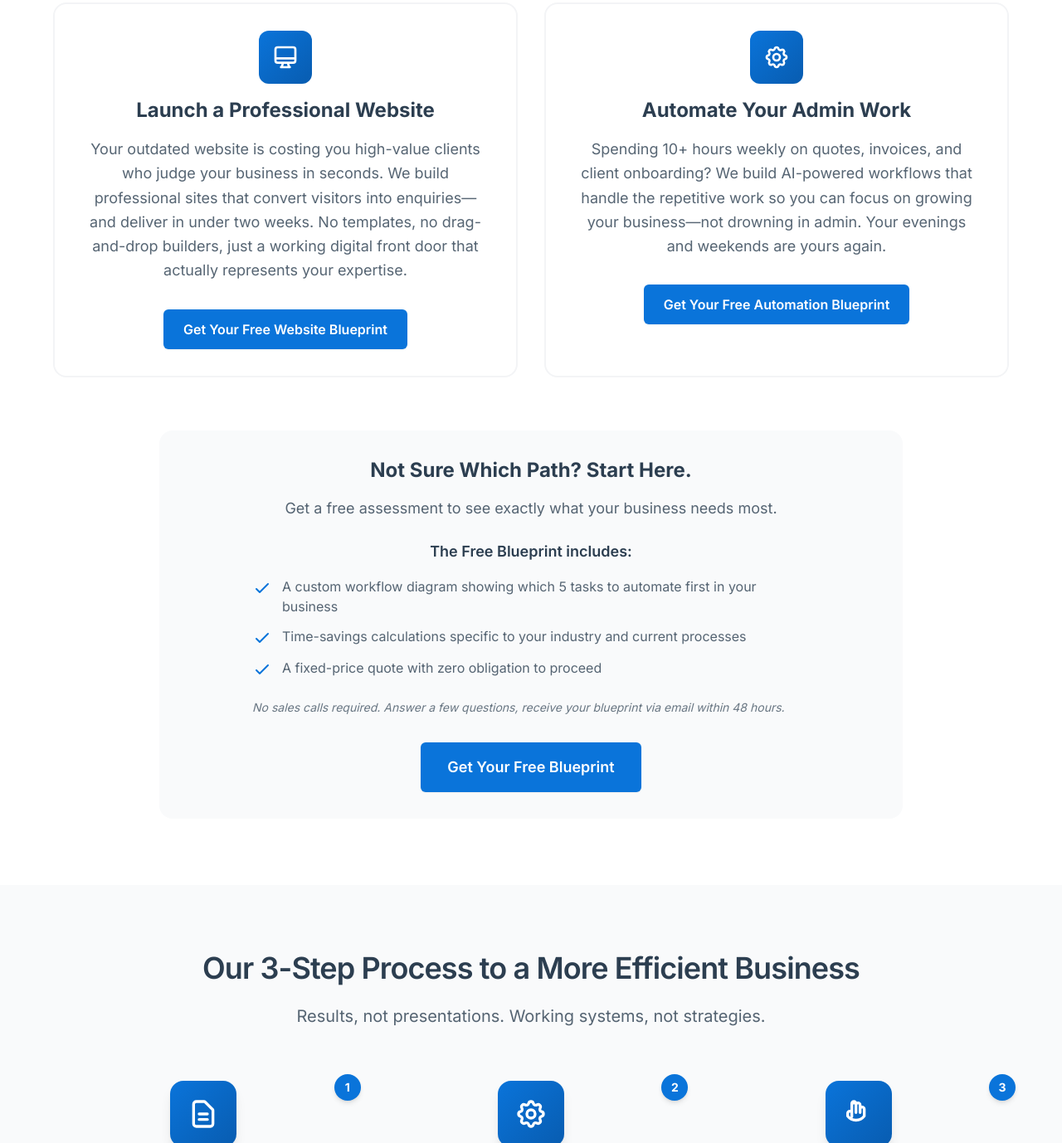
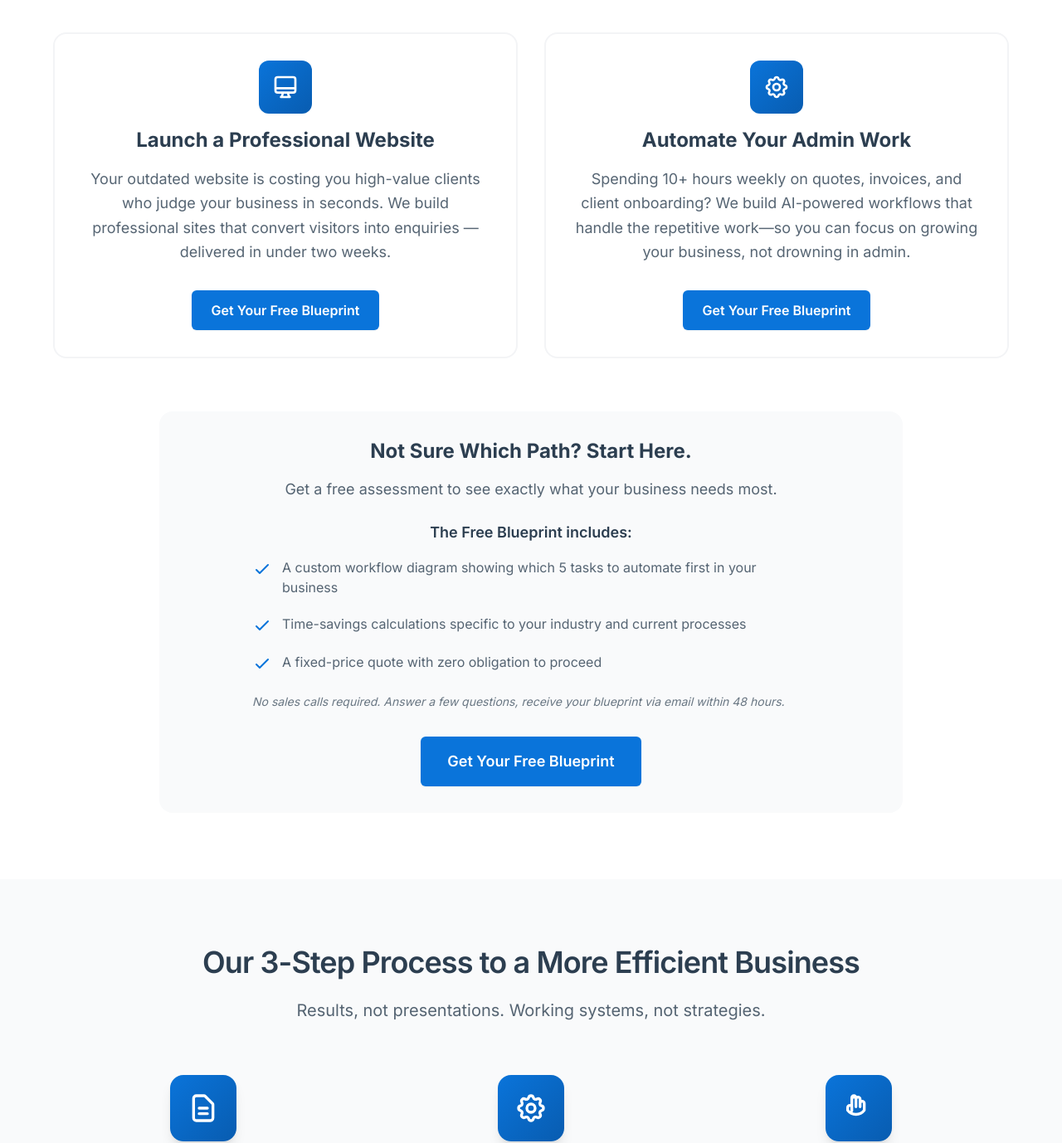
Before and after one commit to secur3et/sortasystems, a plain HTML site: page index.html in a window 1280 px wide. Shown: the part 1422-2800 px from the top of the page at 83% size. Drawn offline with nearby package versions, Linux system fonts and the light colour scheme.

Commit message:
Final content refinements: tighten service copy, standardize CTAs, improve spacing, update trust section, right-align footer contact, remove process numbers

```diff
--- a/index.html
+++ b/index.html
@@ -40,7 +40,7 @@
           </a>
           <!-- Right: CTA button that scrolls to main section -->
           <a href="/blueprint.html" class="inline-flex items-center rounded-md bg-[#0A74DA] px-6 py-3 text-base font-semibold text-white shadow-sm transition-colors hover:bg-[#085CB0] focus:outline-none focus-visible:ring-2 focus-visible:ring-[#0A74DA] focus-visible:ring-offset-2 focus-visible:ring-offset-white">
-            Get Your Blueprint
+            Get Your Free Blueprint
           </a>
         </div>
       </div>
@@ -72,7 +72,7 @@
                   Stop Losing Evenings to Admin<br>Automate Your Business in Weeks
                 </h1>
               <p class="mt-6 text-xl leading-relaxed text-white md:mt-8 md:text-2xl lg:text-3xl max-w-6xl mx-auto">
-                We build AI-powered systems and professional websites that save small businesses 20+ hours every week. Stop fighting fires and start scaling
+                We build AI-powered systems and professional websites that save small businesses 20+ hours every week. Stop fighting fires and start scaling your business.
               </p>
 
               <!-- Two Key Benefits -->
@@ -146,7 +146,7 @@
                   Launch a Professional Website
                 </h3>
                 <p class="text-[#2C3E50]/80 text-lg leading-relaxed mb-6">
-                  Your outdated website is costing you high-value clients who judge your business in seconds. We build professional sites that convert visitors into enquiries—and deliver in under two weeks. No templates, no drag-and-drop builders, just a working digital front door that actually represents your expertise.
+                  Your outdated website is costing you high-value clients who judge your business in seconds. We build professional sites that convert visitors into enquiries — delivered in under two weeks.
                 </p>
               </div>
 
@@ -155,7 +155,7 @@
                     href="/blueprint.html"
                     class="inline-flex items-center justify-center rounded-md bg-[#0A74DA] px-6 py-3 text-base font-semibold text-white shadow-sm transition-colors hover:bg-[#085CB0] focus:outline-none focus-visible:ring-2 focus-visible:ring-[#0A74DA] focus-visible:ring-offset-2"
                   >
-                    Get Your Free Website Blueprint
+                    Get Your Free Blueprint
                   </a>
                 </div>
             </div>
@@ -173,7 +173,7 @@
                   Automate Your Admin Work
                 </h3>
                 <p class="text-[#2C3E50]/80 text-lg leading-relaxed mb-6">
-                  Spending 10+ hours weekly on quotes, invoices, and client onboarding? We build AI-powered workflows that handle the repetitive work so you can focus on growing your business—not drowning in admin. Your evenings and weekends are yours again.
+                  Spending 10+ hours weekly on quotes, invoices, and client onboarding? We build AI-powered workflows that handle the repetitive work—so you can focus on growing your business, not drowning in admin.
                 </p>
               </div>
 
@@ -182,7 +182,7 @@
                   href="/blueprint.html"
                   class="inline-flex items-center justify-center rounded-md bg-[#0A74DA] px-6 py-3 text-base font-semibold text-white shadow-sm transition-colors hover:bg-[#085CB0] focus:outline-none focus-visible:ring-2 focus-visible:ring-[#0A74DA] focus-visible:ring-offset-2"
                 >
-                  Get Your Free Automation Blueprint
+                  Get Your Free Blueprint
                 </a>
               </div>
             </div>
@@ -202,7 +202,7 @@
                 <p class="text-[#2C3E50] font-semibold text-lg mb-4 text-center">
                   The Free Blueprint includes:
                 </p>
-                <ul class="space-y-3 text-[#2C3E50]/80 text-base">
+                <ul class="space-y-5 text-[#2C3E50]/80 text-base">
                   <li class="flex items-start">
                     <svg class="w-6 h-6 text-[#0A74DA] mr-3 flex-shrink-0 mt-0.5" fill="none" stroke="currentColor" viewBox="0 0 24 24">
                       <path stroke-linecap="round" stroke-linejoin="round" stroke-width="2" d="M5 13l4 4L19 7"></path>
@@ -253,15 +253,10 @@
           <div class="grid md:grid-cols-3 gap-8 max-w-6xl mx-auto">
             <!-- Step 1 -->
             <div class="text-center group">
-              <div class="relative">
               <div class="w-20 h-20 bg-gradient-to-br from-[#0A74DA] to-[#085CB0] rounded-2xl flex items-center justify-center mx-auto mb-6 shadow-lg group-hover:shadow-xl transition-all duration-300 group-hover:scale-110">
                 <svg class="w-10 h-10 text-white" fill="none" stroke="currentColor" viewBox="0 0 24 24">
                   <path stroke-linecap="round" stroke-linejoin="round" stroke-width="2" d="M9 12h6m-6 4h6m2 5H7a2 2 0 01-2-2V5a2 2 0 012-2h5.586a1 1 0 01.707.293l5.414 5.414a1 1 0 01.293.707V19a2 2 0 01-2 2z"></path>
                 </svg>
-                </div>
-                <div class="absolute -top-2 -right-2 w-8 h-8 bg-[#0A74DA] rounded-full flex items-center justify-center text-white text-sm font-bold shadow-md">
-                  1
-                </div>
               </div>
               <h3 class="text-2xl font-bold text-[#2C3E50] mb-4 group-hover:text-[#0A74DA] transition-colors duration-300">
                 The Free Blueprint
@@ -273,16 +268,11 @@
 
             <!-- Step 2 -->
             <div class="text-center group">
-              <div class="relative">
               <div class="w-20 h-20 bg-gradient-to-br from-[#0A74DA] to-[#085CB0] rounded-2xl flex items-center justify-center mx-auto mb-6 shadow-lg group-hover:shadow-xl transition-all duration-300 group-hover:scale-110">
                 <svg class="w-10 h-10 text-white" fill="none" stroke="currentColor" viewBox="0 0 24 24">
                   <path stroke-linecap="round" stroke-linejoin="round" stroke-width="2" d="M10.325 4.317c.426-1.756 2.924-1.756 3.35 0a1.724 1.724 0 002.573 1.066c1.543-.94 3.31.826 2.37 2.37a1.724 1.724 0 001.065 2.572c1.756.426 1.756 2.924 0 3.35a1.724 1.724 0 00-1.066 2.573c.94 1.543-.826 3.31-2.37 2.37a1.724 1.724 0 00-2.572 1.065c-.426 1.756-2.924 1.756-3.35 0a1.724 1.724 0 00-2.573-1.066c-1.543.94-3.31-.826-2.37-2.37a1.724 1.724 0 00-1.065-2.572c-1.756-.426-1.756-2.924 0-3.35a1.724 1.724 0 001.066-2.573c-.94-1.543.826-3.31 2.37-2.37.996.608 2.296.07 2.572-1.065z"></path>
                   <path stroke-linecap="round" stroke-linejoin="round" stroke-width="2" d="M15 12a3 3 0 11-6 0 3 3 0 016 0z"></path>
                 </svg>
-                </div>
-                <div class="absolute -top-2 -right-2 w-8 h-8 bg-[#0A74DA] rounded-full flex items-center justify-center text-white text-sm font-bold shadow-md">
-                  2
-                </div>
               </div>
               <h3 class="text-2xl font-bold text-[#2C3E50] mb-4 group-hover:text-[#0A74DA] transition-colors duration-300">
                 The Build
@@ -294,15 +284,10 @@
 
             <!-- Step 3 -->
             <div class="text-center group">
-              <div class="relative">
               <div class="w-20 h-20 bg-gradient-to-br from-[#0A74DA] to-[#085CB0] rounded-2xl flex items-center justify-center mx-auto mb-6 shadow-lg group-hover:shadow-xl transition-all duration-300 group-hover:scale-110">
                 <svg class="w-10 h-10 text-white" fill="none" stroke="currentColor" viewBox="0 0 24 24">
                   <path stroke-linecap="round" stroke-linejoin="round" stroke-width="2" d="M7 11.5V14m0-2.5v-6a1.5 1.5 0 113 0m-3 6a1.5 1.5 0 00-3 0v2a7.5 7.5 0 0012 0v-5a1.5 1.5 0 00-3 0m-6-3V11m0-5.5v-1a1.5 1.5 0 013 0v1m0 0V11m0-5.5a1.5 1.5 0 013 0v3m0 0V11"></path>
                 </svg>
-                </div>
-                <div class="absolute -top-2 -right-2 w-8 h-8 bg-[#0A74DA] rounded-full flex items-center justify-center text-white text-sm font-bold shadow-md">
-                  3
-                </div>
               </div>
               <h3 class="text-2xl font-bold text-[#2C3E50] mb-4 group-hover:text-[#0A74DA] transition-colors duration-300">
                 The Launch
@@ -333,7 +318,7 @@
               Why Trust Sorta Systems?
             </h2>
             <p class="text-xl text-[#2C3E50]/80 leading-relaxed">
-              The Free Blueprint you'll receive isn't a generic template— it's generated by the same AI-powered workflow system I use to analyse business processes. I build automation for clients using the exact techniques that run my own business. No theory, no fluff—just systems that work.
+              The Free Blueprint you'll receive is generated by the same AI-powered workflow system I use daily. I build automation for clients using the exact techniques that run my own business—no theory, just proven systems.
             </p>
           </div>
         </div>
@@ -421,11 +406,11 @@
             </div>
 
             <!-- Right Column: Contact -->
-            <div class="text-center md:text-left">
+            <div class="text-center md:text-right">
               <h2 class="text-3xl font-semibold tracking-tight mb-4">Contact</h2>
 
               <!-- Blue Separator Line -->
-              <div class="w-24 h-0.5 bg-[#0A74DA] mx-auto md:mx-0 mb-6"></div>
+              <div class="w-24 h-0.5 bg-[#0A74DA] mx-auto md:ml-auto md:mr-0 mb-6"></div>
 
               <!-- Contact Info -->
               <div class="space-y-3 text-base text-white/90">
```
Lines whose indentation alone changed are shown as unchanged.
